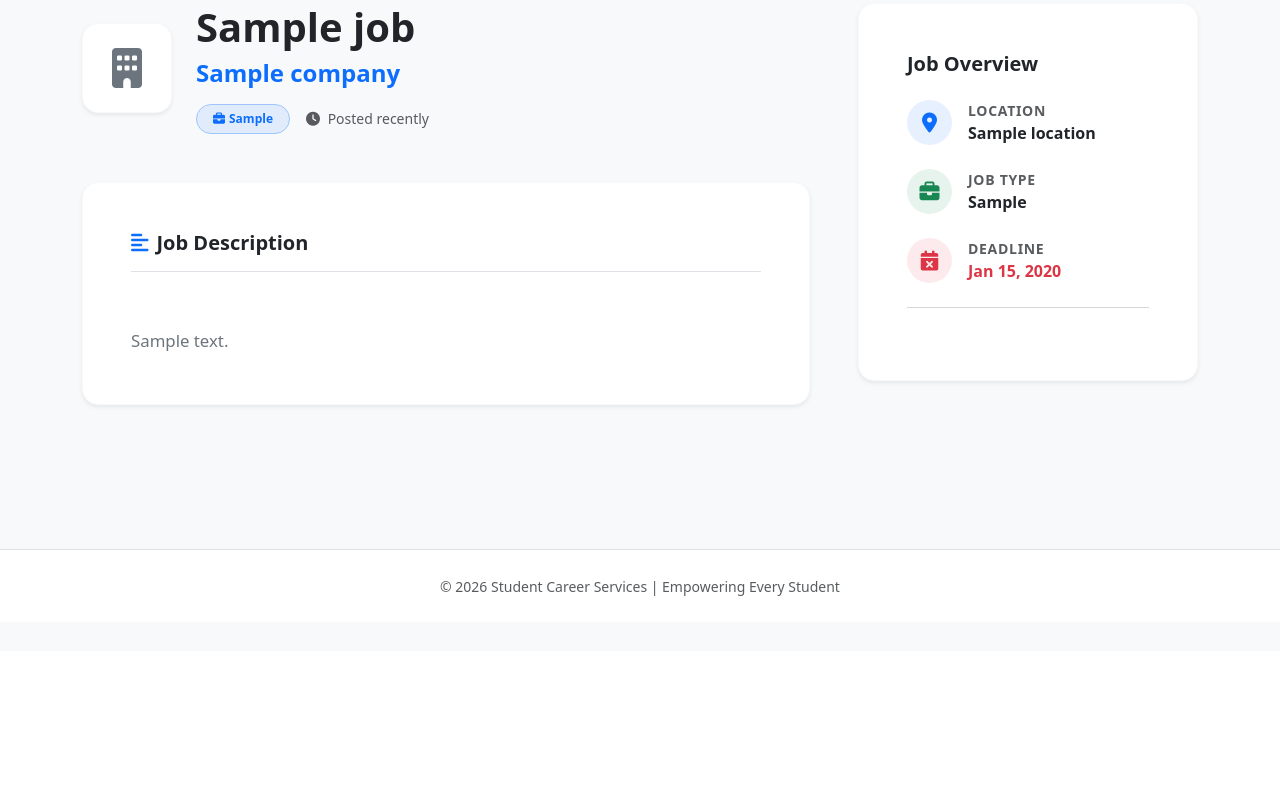
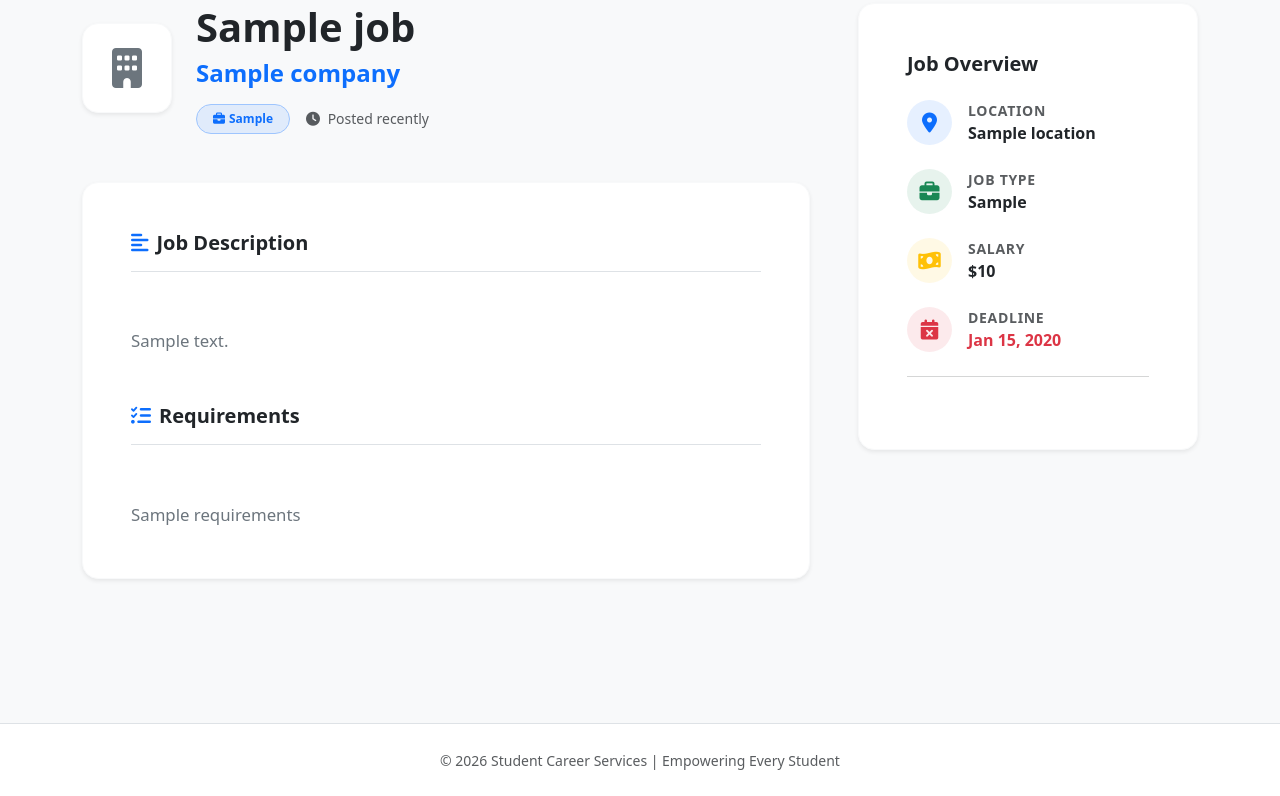
Before and after one commit to Qiboyu-04/Job-Board-Project, a Django app: template jobs/templates/jobs/job_detail.html in a window 1280 px wide. Shown: the part 149-945 px from the top of the page. Before the commit the page ends 745 px from the top, so only its background shows below. Run offline with Django 5.2, Linux system fonts and the light colour scheme; the template is opened without the code that fills it: most values are stand-ins (such as "Sample title", 1, 10 or a date in 2020); data that the repository does not hold is empty; parts of the project's set-up code (start-up, migrations or seed data) failed here and were passed over.

Commit message:
little change

```diff
--- a/jobs/templates/jobs/job_detail.html
+++ b/jobs/templates/jobs/job_detail.html
@@ -33,9 +33,15 @@
                     <h5 class="fw-bold mb-4 border-bottom pb-3 text-dark">
                         <i class="fas fa-align-left me-2 text-primary"></i>Job Description
                     </h5>
+                    <div class="text-secondary mb-5" style="white-space: pre-line; line-height: 1.8; font-size: 1.05rem;">
+                        {{ job.description }}
+                    </div>
 
+                    <h5 class="fw-bold mb-4 border-bottom pb-3 text-dark">
+                        <i class="fas fa-list-check me-2 text-primary"></i>Requirements
+                    </h5>
                     <div class="text-secondary" style="white-space: pre-line; line-height: 1.8; font-size: 1.05rem;">
-                        {{ job.description }}
+                        {{ job.requirements }}
                     </div>
                 </div>
             </div>
@@ -64,6 +70,18 @@
                             <div>
                                 <span class="d-block text-muted small fw-semibold uppercase tracking-wide">Job Type</span>
                                 <span class="fw-bold text-dark">{{ job.job_type }}</span>
+                            </div>
+                        </li>
+
+                        <li class="mb-4 d-flex align-items-center">
+                            <div class="bg-warning bg-opacity-10 rounded-circle p-2 me-3 d-flex justify-content-center align-items-center" style="width: 45px; height: 45px;">
+                                <i class="fas fa-money-bill-wave text-warning fs-5"></i>
+                            </div>
+                            <div>
+                                <span class="d-block text-muted small fw-semibold uppercase tracking-wide">Salary</span>
+                                <span class="fw-bold text-dark">
+                                    {% if job.salary %}${{ job.salary }}{% else %}Not specified{% endif %}
+                                </span>
                             </div>
                         </li>
 
```
